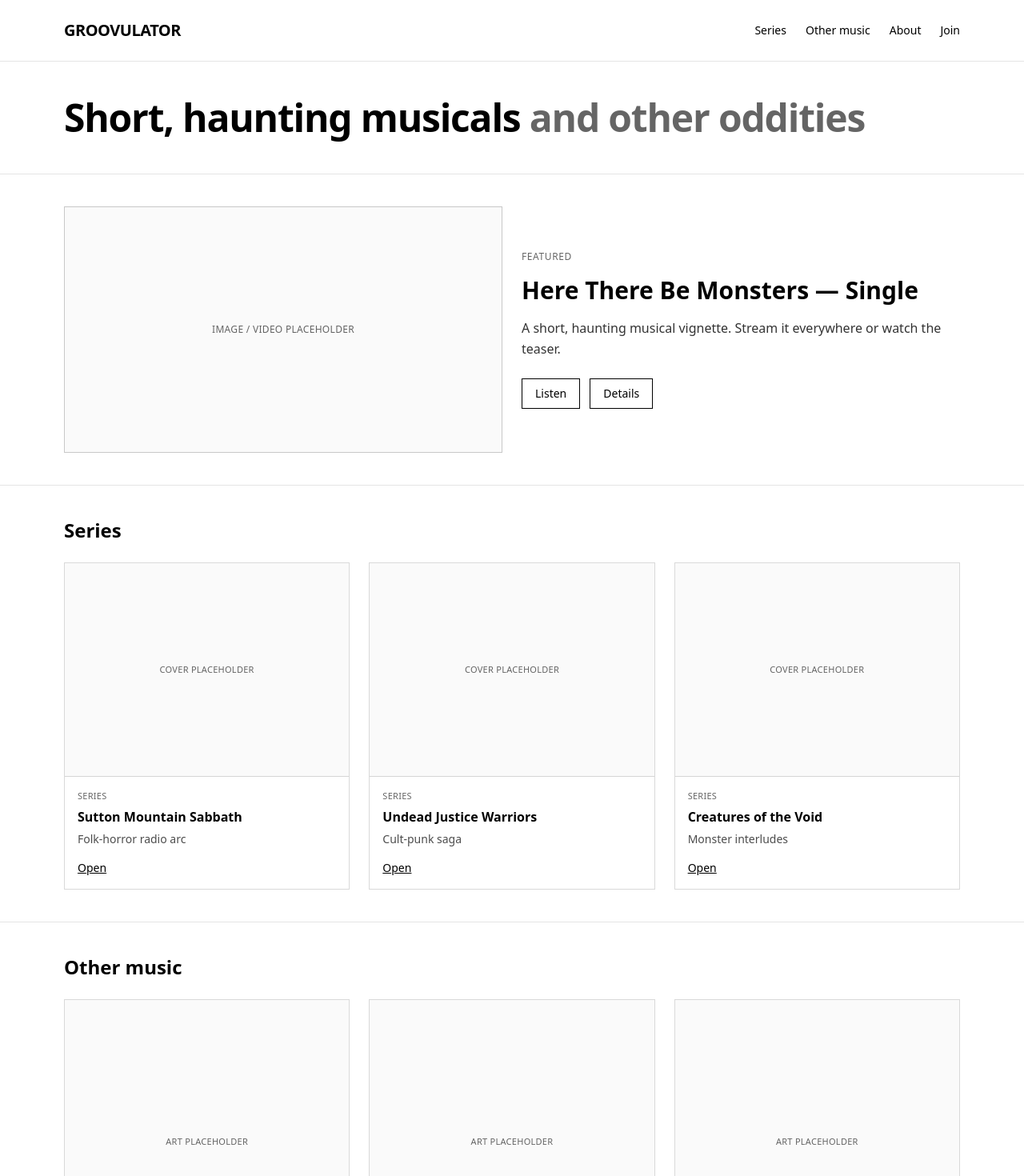
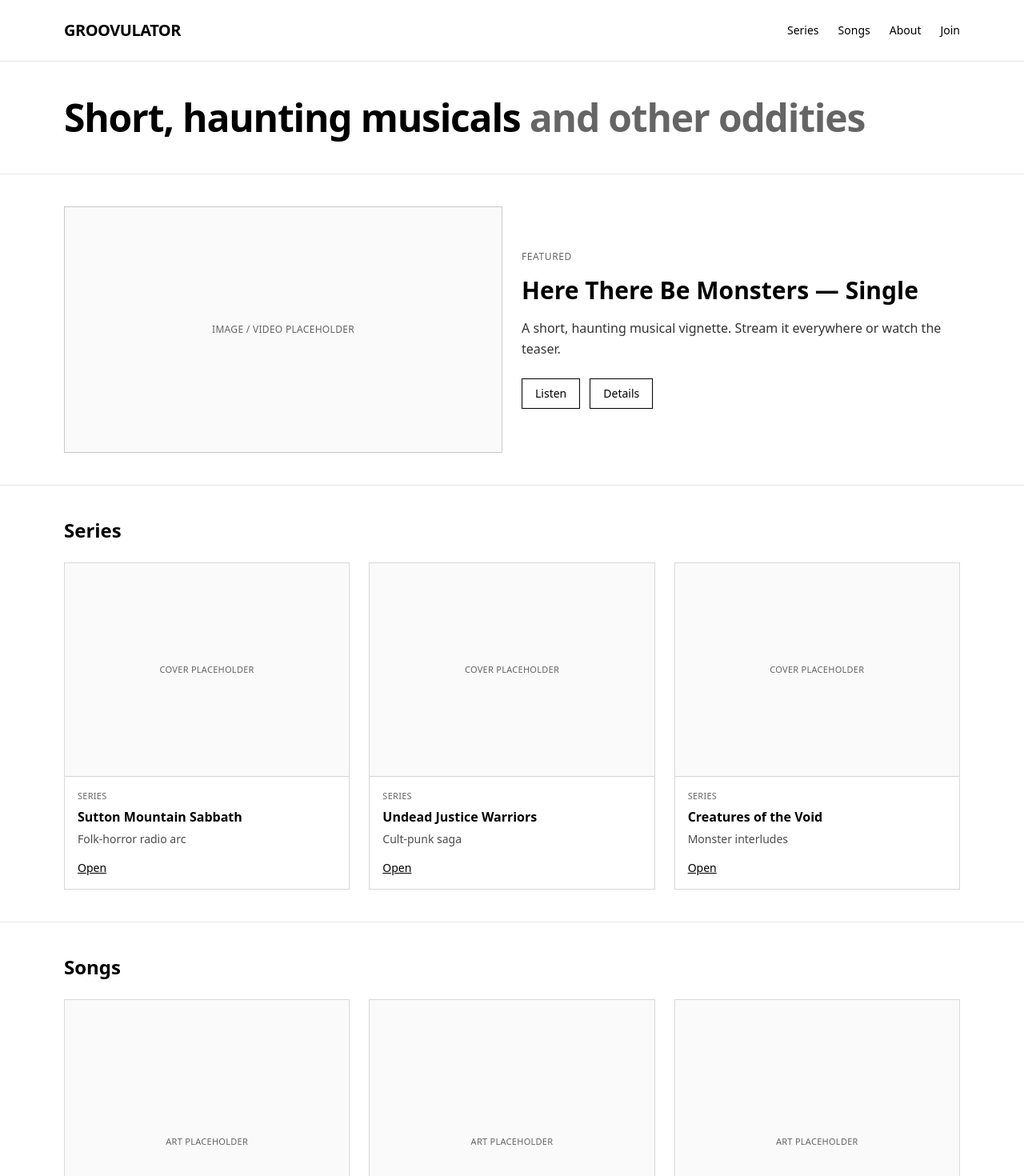
Before and after one commit to jimfrankenstein/groovulator, a Next.js app: page / in a window 1280 px wide. Shown: the top 1470 px of the page at 80% size. Built offline with nearby package versions, Linux system fonts and the light colour scheme.

Commit message:
"Other Music" to "Songs"

```diff
--- a/src/app/page.tsx
+++ b/src/app/page.tsx
@@ -38,8 +38,8 @@ export default function Home() {
             <a href="#series" className="hover:underline">
               Series
             </a>
-            <a href="#music" className="hover:underline">
-              Other music
+            <a href="#songs" className="hover:underline">
+              Songs
             </a>
             <a href="#about" className="hover:underline">
               About
@@ -116,10 +116,10 @@ export default function Home() {
           </div>
         </section>
 
-        {/* OTHER MUSIC GRID */}
-        <section id="music" className="border-b border-black/10">
+        {/* SONGS GRID */}
+        <section id="songs" className="border-b border-black/10">
           <div className="mx-auto max-w-6xl px-4 py-10">
-            <h3 className="text-xl md:text-2xl font-bold mb-6">Other music</h3>
+            <h3 className="text-xl md:text-2xl font-bold mb-6">Songs</h3>
             <div className="grid gap-6 sm:grid-cols-2 md:grid-cols-3">
               {other.map(item => (
                 <article key={item.title} className="border border-black/15">
```
